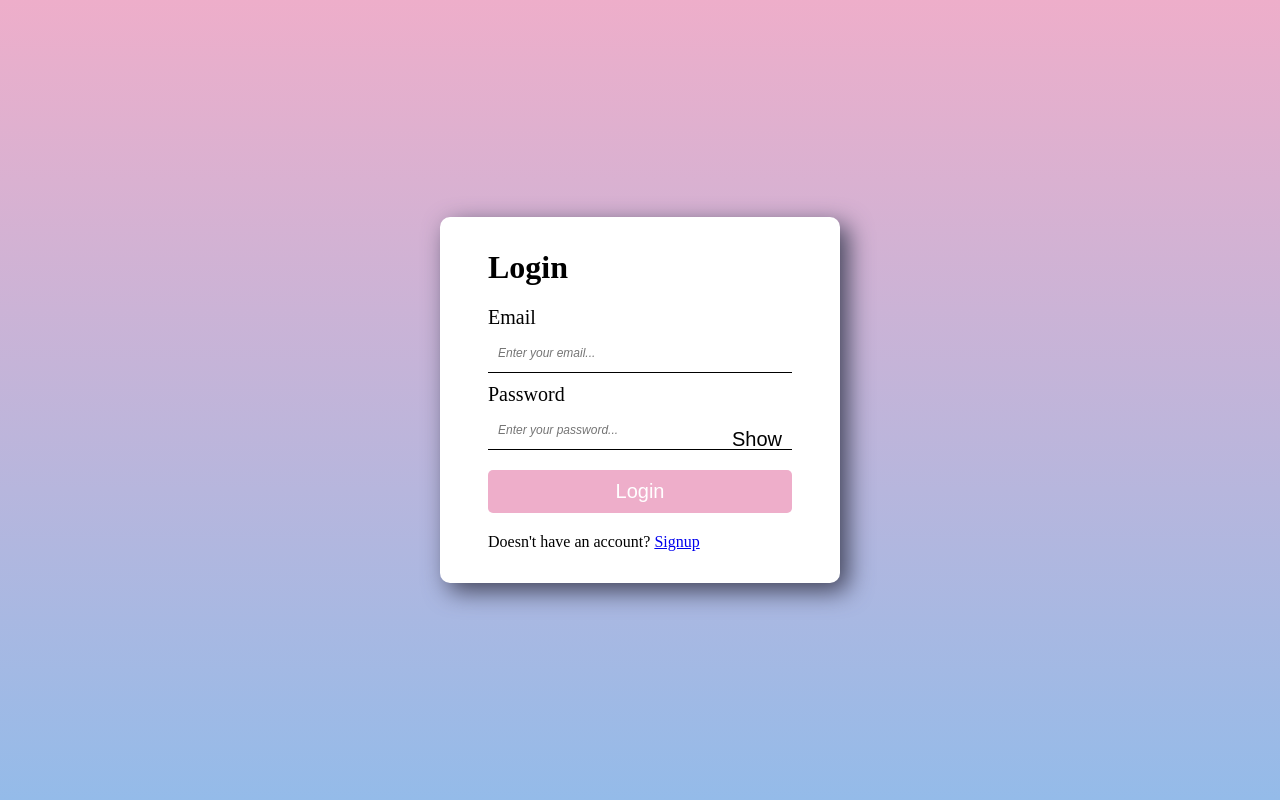
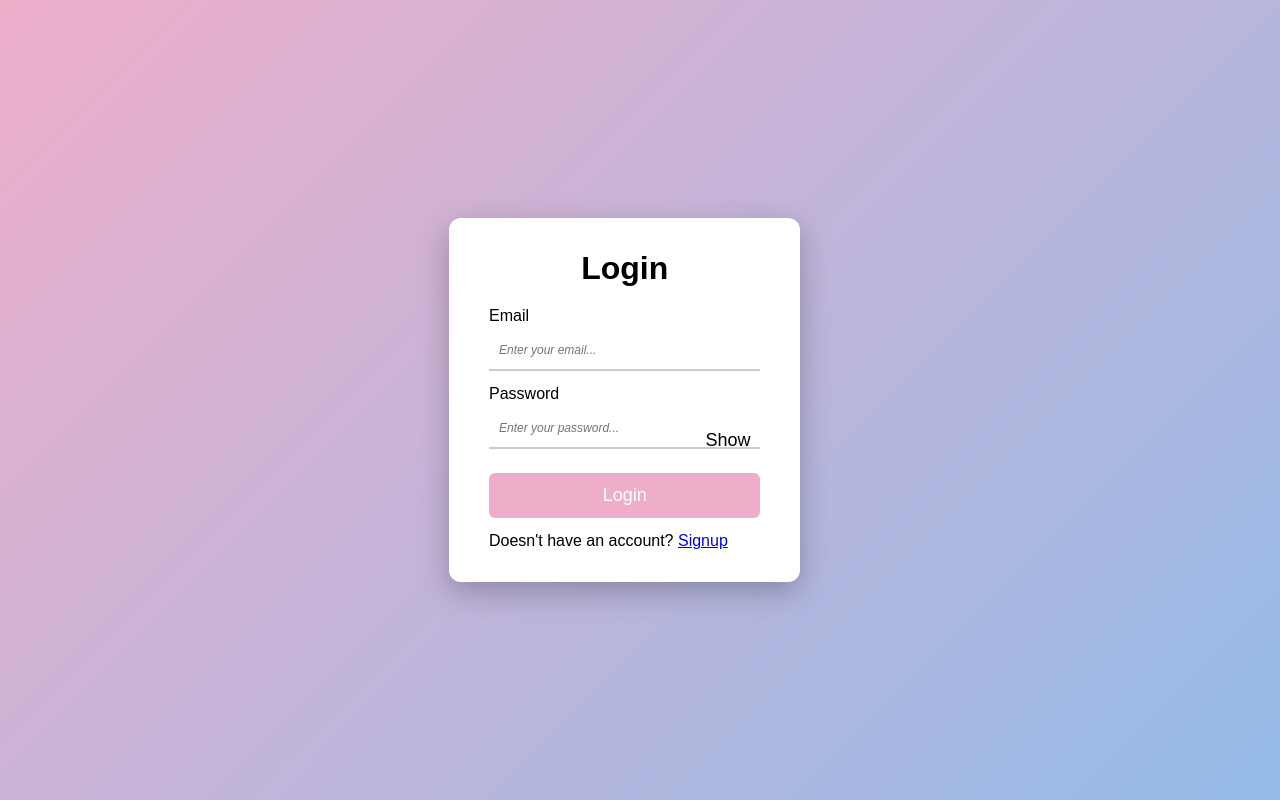
Before and after one commit to jyoti090963/login-signup-app, a React (Create React App) app in the folder frontend/: page /login in a window 1280 px wide. Built offline with nearby package versions, Linux system fonts and the light colour scheme.

Commit message:
Refactor CSS for layout and styling improvements

```diff
--- a/frontend/src/index.css
+++ b/frontend/src/index.css
@@ -1,4 +1,4 @@
-
+/* ===== RESET ===== */
 *,
 ::before,
 ::after{
@@ -7,53 +7,69 @@
   margin: 0;
 }
 
-label{
-  font-size: 20px;
+/* ===== PAGE LOCK ===== */
+html, body{
+  height: 100%;
+  overflow: hidden; /* scroll band */
 }
 
-html,
+/* ===== BACKGROUND FIX ===== */
 body{
-  height: 100%;
-  width: 100%;
+  position: fixed;
+  inset: 0;
+
+  display: grid;
+  place-items: center;
+
+  font-family: Arial, Helvetica, sans-serif;
+  background: linear-gradient(135deg,#EEAECA,#94BBE9);
 }
 
-body{
-  display: flex;
-  justify-content: center;
-  align-items: center;
-  background: linear-gradient(#EEAECA,#94BBE9);
+/* ===== FORM CONTAINER ===== */
+.container{
+  background-color: #FFF;
+  padding: 32px 40px;
+  border-radius: 12px;
+
+  width: min(400px, 92%);
+  max-height: 90vh;
+
+  box-shadow: 0 10px 30px rgba(0,0,0,0.25);
+
+  overflow-y: auto; /* mobile keyboard safe */
 }
 
-.container{
-  background-color: #FFF;
-  padding: 32px 48px;
-  border-radius: 10px;
-  width: 100%;
-  max-width: 400px;
-  box-shadow: 8px 8px 24px 0px rgba(66, 68, 90, 1);
+/* ===== TITLE ===== */
+.container > h1{
+  margin-bottom: 20px;
+  text-align: center;
 }
 
-.container > h1{
-  margin-bottom: 20px;
-}
-
+/* ===== FORM ===== */
 .container > form{
   display: flex;
   flex-direction: column;
-  gap: 10px;
+  gap: 14px;
 }
+
 .container div{
   display: flex;
   flex-direction: column;
 }
 
+/* ===== INPUT ===== */
 .container input{
   width: 100%;
-  font-size: 20px;
+  font-size: 18px;
   padding: 10px;
   border: none;
   outline: none;
-  border-bottom: 1px solid black;
+  border-bottom: 2px solid #ccc;
+  transition: 0.25s;
+}
+
+.container input:focus{
+  border-bottom: 2px solid #94BBE9;
 }
 
 .container input::placeholder{
@@ -61,19 +77,35 @@ body{
   font-style: italic;
 }
 
+/* ===== LABEL ===== */
+label{
+  font-size: 16px;
+  margin-bottom: 3px;
+}
+
+/* ===== BUTTON ===== */
 button {
   background-color: #EEAECA;
   border: none;
-  font-size: 20px;
+  font-size: 18px;
   color: white;
-  border-radius: 5px;
-  padding: 10px;
+  border-radius: 6px;
+  padding: 12px;
   cursor: pointer;
-  margin: 10px 0;
-  transition: background-color 0.3s ease, transform 0.2s ease;
+  margin-top: 10px;
+
+  transition: background-color 0.3s ease, transform 0.15s ease;
 }
 
 button:hover {
   background-color: #94BBE9;
-  transform: scale(1.05);
+  transform: scale(1.04);
 }
+
+/* ===== MOBILE FIX ===== */
+@media (max-width: 480px){
+  .container{
+    padding: 24px 18px;
+    border-radius: 10px;
+  }
+}
```
